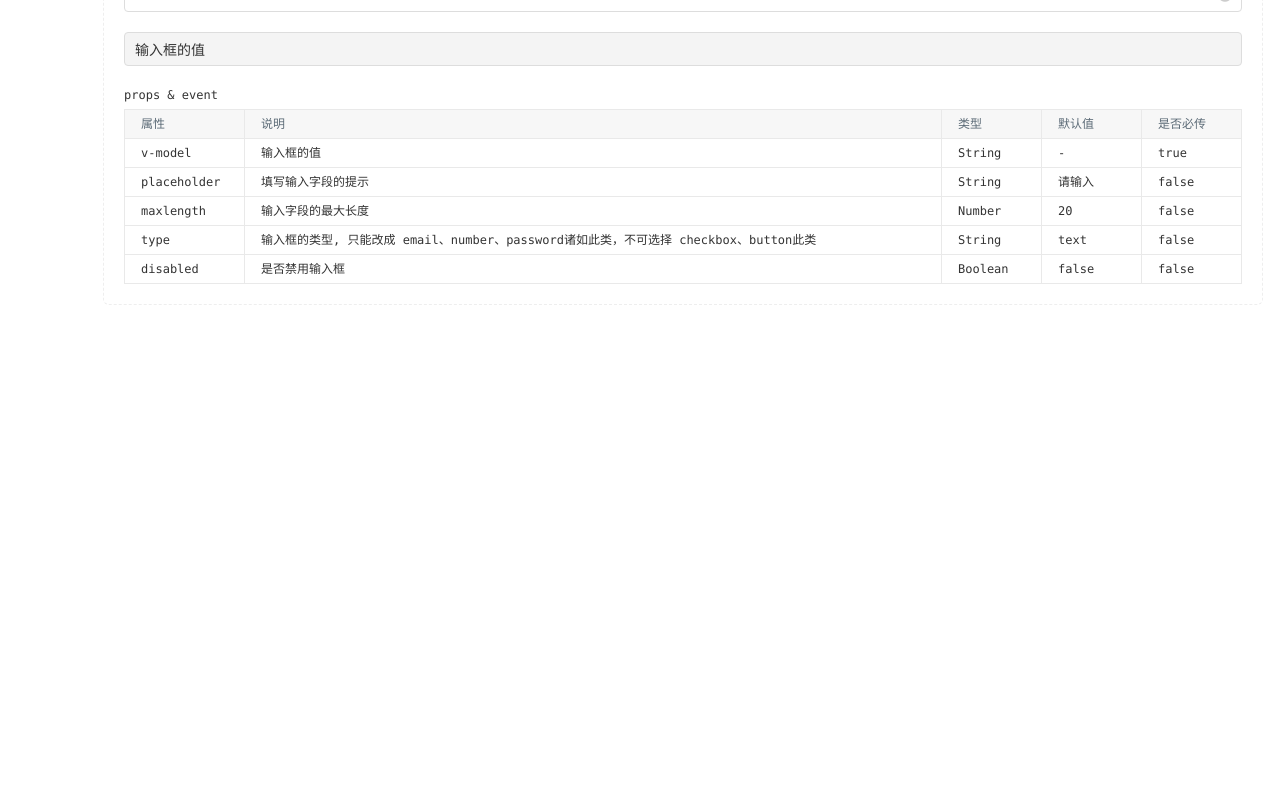
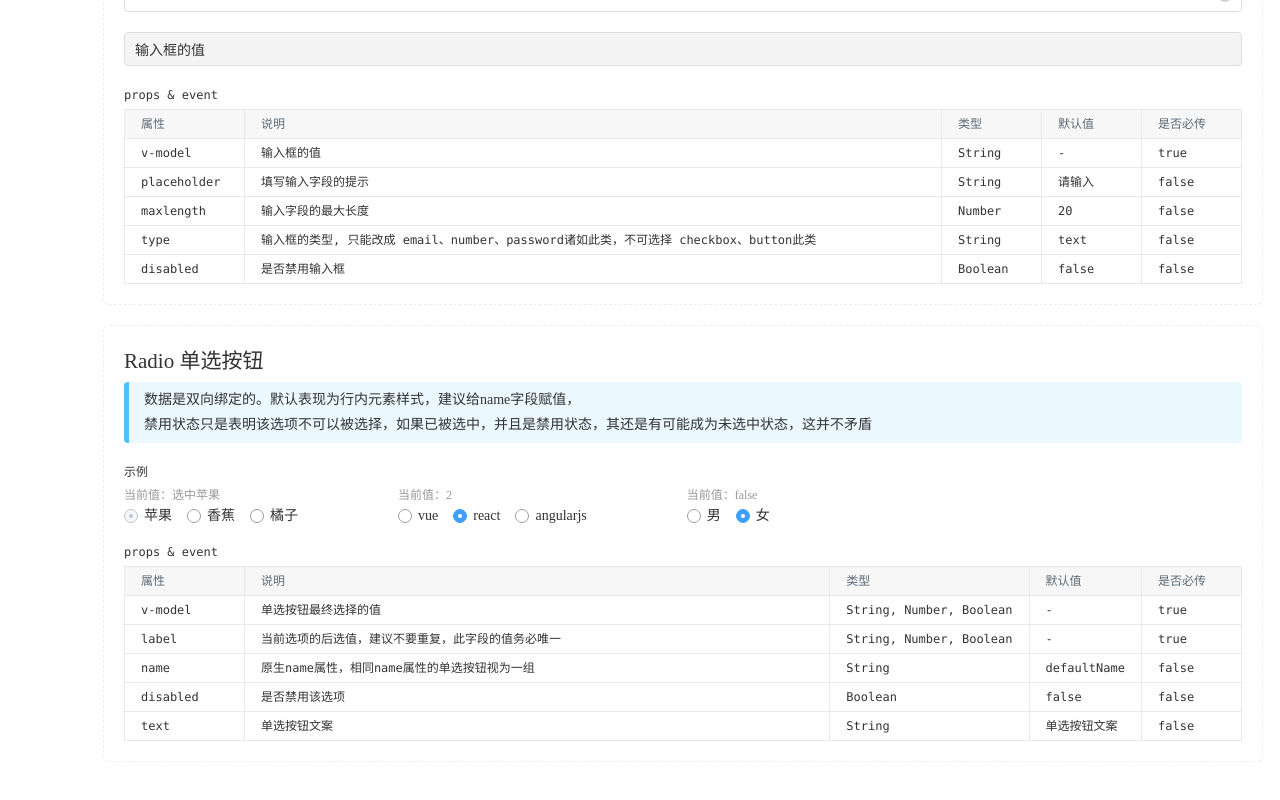
Before and after one commit to kule2018/qiaodaima.github.io, a Vue app: page / in a window 1280 px wide. Shown: the part 304-1104 px from the top of the page. Before the commit the page ends 800 px from the top, so only its background shows below. Built offline with nearby package versions, Linux system fonts and the light colour scheme.

Commit message:
单选按钮文档

```diff
--- a/examples/demo-radio.vue
+++ /dev/null
@@ -1,29 +0,0 @@
-<template>
-  <div>
-    <p>选择的值：{{value}}</p>
-    <Radio v-model="value" :label="'选项1的值'"></Radio>
-    <Radio v-model="value" :label="'选项2的值'"></Radio>
-    <Radio v-model="value" :label="'选项3的值'" :disabled="true"></Radio>
-    <Radio v-model="value" :label="'选项4的值'" :disabled="true"></Radio>
-  </div>
-</template>
-
-<script>
-  import Radio from '../src/components/radio/main.vue';
-
-  export default {
-    name: 'DemoRadio',
-    components: {Radio},
-    data() {
-      return {
-        value: '选项3的值'
-      };
-    }
-  };
-</script>
-
-<style lang="scss" scoped>
-  div{
-    padding: 50px;
-  }
-</style>
--- a/examples/doc-item.vue
+++ b/examples/doc-item.vue
@@ -112,7 +112,7 @@
         margin-left: 0;
       }
     }
-    dt {
+    & > dt {
       margin-bottom: 5px;
       font-size: 12px;
     }
--- /dev/null
+++ b/examples/doc-radio.vue
@@ -0,0 +1,119 @@
+<template>
+  <DocItem :title="'Radio 单选按钮'" :param="param">
+    <div slot="tip">
+      数据是双向绑定的。默认表现为行内元素样式，建议给name字段赋值，<br>
+      禁用状态只是表明该选项不可以被选择，如果已被选中，并且是禁用状态，其还是有可能成为未选中状态，这并不矛盾
+    </div>
+
+    <template slot="example">
+      <dl class="group">
+        <dt>当前值：{{fruit}}</dt>
+        <dd>
+          <Radio v-model="fruit" :label="'选中苹果'" :disabled="true" :text="'苹果'" :name="'fruit'"></Radio>
+          <Radio v-model="fruit" :label="'选中香蕉'" :text="'香蕉'" :name="'fruit'"></Radio>
+          <Radio v-model="fruit" :label="'选中橘子'" :text="'橘子'" :name="'fruit'"></Radio>
+        </dd>
+      </dl>
+
+      <dl class="group">
+        <dt>当前值：{{subject}}</dt>
+        <dd>
+          <Radio v-model="subject" :label="1" :text="'vue'" :name="'subject'"></Radio>
+          <Radio v-model="subject" :label="2" :text="'react'" :name="'subject'"></Radio>
+          <Radio v-model="subject" :label="3" :text="'angularjs'" :name="'subject'"></Radio>
+        </dd>
+      </dl>
+
+      <dl class="group">
+        <dt>当前值：{{sex}}</dt>
+        <dd>
+          <Radio v-model="sex" :label="true" :text="'男'" :name="'sex'"></Radio>
+          <Radio v-model="sex" :label="false" :text="'女'" :name="'sex'"></Radio>
+        </dd>
+      </dl>
+    </template>
+  </DocItem>
+</template>
+
+<script>
+  import DocItem from './doc-item.vue';
+  import Radio from '../src/components/radio/main.vue';
+
+  export default {
+    name: 'DocRadio',
+    components: {
+      DocItem,
+      Radio
+    },
+    data() {
+      return {
+        fruit: '选中苹果',
+        subject: 2,
+        sex: false,
+        param: [
+          {
+            name: 'v-model',
+            explain: '单选按钮最终选择的值',
+            type: 'String, Number, Boolean',
+            default: '-',
+            isMust: true
+          },
+          {
+            name: 'label',
+            explain: '当前选项的后选值，建议不要重复，此字段的值务必唯一',
+            type: 'String, Number, Boolean',
+            default: '-',
+            isMust: true
+          },
+          {
+            name: 'name',
+            explain: '原生name属性，相同name属性的单选按钮视为一组',
+            type: 'String',
+            default: 'defaultName',
+            isMust: false
+          },
+          {
+            name: 'disabled',
+            explain: '是否禁用该选项',
+            type: 'Boolean',
+            default: 'false',
+            isMust: false
+          },
+          {
+            name: 'text',
+            explain: '单选按钮文案',
+            type: 'String',
+            default: '单选按钮文案',
+            isMust: false
+          }
+        ]
+      };
+    }
+  };
+</script>
+
+<style lang="scss" scoped>
+  .group {
+    display: inline-block;
+    margin-left: 100px;
+
+    &:first-child {
+      margin-left: 0;
+    }
+    & > dt {
+      margin-bottom: 5px;
+      color: #999;
+      font-size: 12px;
+    }
+    & > dd {
+      font-size: 0;
+    }
+  }
+  .radio-item {
+    margin-left: 15px;
+
+    &:first-child {
+      margin-left: 0;
+    }
+  }
+</style>
--- a/examples/doc.vue
+++ b/examples/doc.vue
@@ -3,16 +3,19 @@
     <h1>基础组件文档说明</h1>
 
     <DocInput></DocInput>
+    <DocRadio></DocRadio>
   </div>
 </template>
 
 <script>
   import DocInput from './doc-input.vue';
+  import DocRadio from './doc-radio.vue';
 
   export default {
     name: 'Doc',
     components: {
-      DocInput
+      DocInput,
+      DocRadio
     }
   };
 </script>
```
